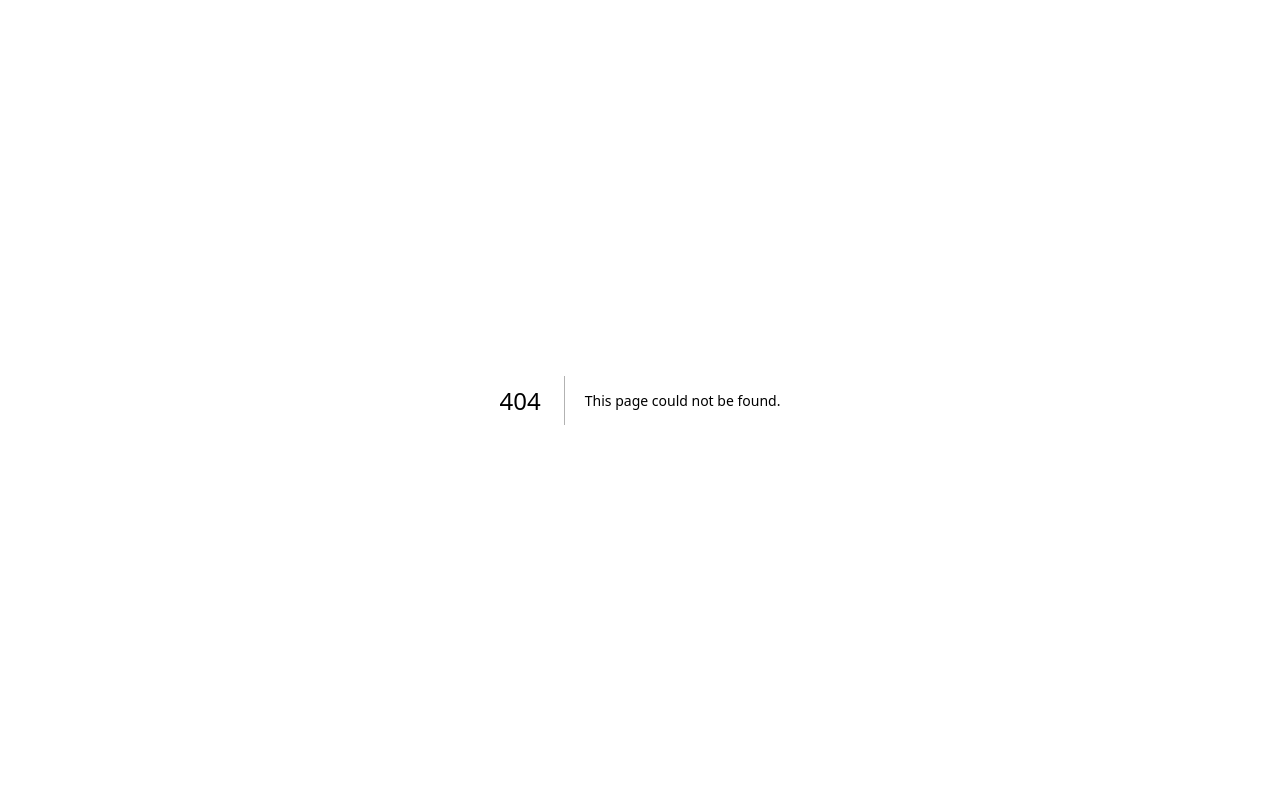
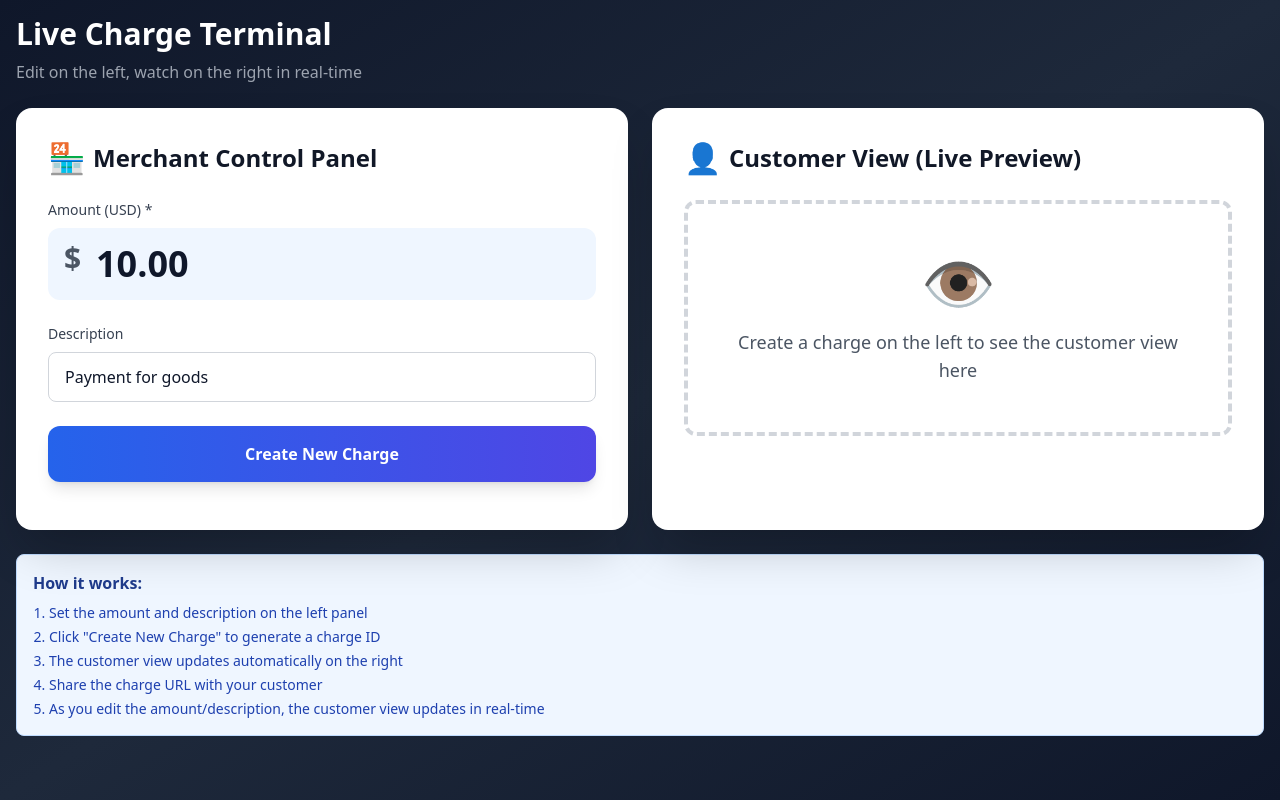
Before and after one commit to protegacloudpay/protega, a Next.js app in the folder frontend/: page /merchant/charge-live in a window 1280 px wide. Before the commit this address had no page. Built offline with nearby package versions, Linux system fonts and the light colour scheme.

Commit message:
Add live interlinked merchant-customer charge terminal

```diff
--- a/frontend/src/pages/customer/accept-charge.tsx
+++ b/frontend/src/pages/customer/accept-charge.tsx
@@ -23,7 +23,7 @@ interface PaymentMethod {
 
 export default function CustomerAcceptCharge() {
   const router = useRouter();
-  const { charge_id } = router.query;
+  const { charge_id, amount, description } = router.query;
 
   const [chargeId, setChargeId] = useState('');
   const [chargeData, setChargeData] = useState<any>(null);
@@ -36,9 +36,22 @@ export default function CustomerAcceptCharge() {
   useEffect(() => {
     if (charge_id && typeof charge_id === 'string') {
       setChargeId(charge_id);
-      loadChargeDetails(charge_id);
+
+      // If amount/description are in URL, show them directly (from merchant live view)
+      if (amount && description) {
+        setChargeData({
+          charge_id: charge_id,
+          amount_cents: Math.round(parseFloat(amount as string) * 100),
+          description: description,
+          merchant_name: "Merchant",
+          status: "pending"
+        });
+      } else {
+        // Otherwise load from API
+        loadChargeDetails(charge_id);
+      }
     }
-  }, [charge_id]);
+  }, [charge_id, amount, description]);
 
   const loadChargeDetails = async (cid: string) => {
     setLoading(true);
--- a/frontend/src/pages/index.tsx
+++ b/frontend/src/pages/index.tsx
@@ -85,7 +85,7 @@ export default function Home() {
               🏪 For Merchants
             </h2>
             <div className="grid md:grid-cols-2 gap-6">
-              <Link href="/merchant/charge" className="block">
+              <Link href="/merchant/charge-live" className="block">
                 <div className="card hover:shadow-xl transition-shadow bg-gradient-to-br from-blue-50 to-indigo-50 border-blue-200 p-8">
                   <div className="flex items-start gap-4">
                     <div className="flex-shrink-0 w-16 h-16 bg-blue-600 rounded-xl flex items-center justify-center">
--- /dev/null
+++ b/frontend/src/pages/merchant/charge-live.tsx
@@ -0,0 +1,210 @@
+import { useState } from 'react';
+import Head from 'next/head';
+
+/**
+ * Merchant Charge Terminal with Live Customer View
+ *
+ * Shows merchant controls on the left and customer view on the right
+ * All changes are live-synced
+ */
+
+export default function MerchantChargeLive() {
+  const [amount, setAmount] = useState('10.00');
+  const [description, setDescription] = useState('Payment for goods');
+  const [chargeId, setChargeId] = useState('');
+  const [customerUrl, setCustomerUrl] = useState('');
+
+  const handleAmountChange = (newAmount: string) => {
+    setAmount(newAmount);
+    // If charge ID exists, update it on the customer side
+    if (chargeId) {
+      // Could update via API here
+    }
+  };
+
+  const generateNewCharge = () => {
+    const newId = `CHARGE-${Math.random().toString(36).substr(2, 9).toUpperCase()}`;
+    setChargeId(newId);
+
+    const baseUrl = typeof window !== 'undefined' ? window.location.origin : '';
+    setCustomerUrl(`${baseUrl}/customer/accept-charge?charge_id=${newId}&amount=${amount}&description=${encodeURIComponent(description)}`);
+  };
+
+  return (
+    <>
+      <Head>
+        <title>Live Charge Terminal</title>
+      </Head>
+
+      <div className="min-h-screen bg-gradient-to-br from-slate-900 via-slate-800 to-slate-900 p-4">
+        <div className="max-w-7xl mx-auto">
+          {/* Header */}
+          <div className="mb-6">
+            <h1 className="text-3xl font-bold text-white mb-2">Live Charge Terminal</h1>
+            <p className="text-gray-400">Edit on the left, watch on the right in real-time</p>
+          </div>
+
+          <div className="grid grid-cols-1 lg:grid-cols-2 gap-6">
+            {/* MERCHANT SIDE - LEFT */}
+            <div className="bg-white rounded-2xl shadow-2xl p-8">
+              <h2 className="text-2xl font-bold text-gray-900 mb-6 flex items-center gap-2">
+                <span className="text-3xl">🏪</span>
+                Merchant Control Panel
+              </h2>
+
+              {/* Amount Input */}
+              <div className="mb-6">
+                <label className="block text-sm font-medium text-gray-700 mb-2">
+                  Amount (USD) *
+                </label>
+                <div className="relative">
+                  <span className="absolute left-4 top-3 text-3xl font-bold text-gray-600">$</span>
+                  <input
+                    type="number"
+                    step="0.01"
+                    min="0.01"
+                    value={amount}
+                    onChange={(e) => handleAmountChange(e.target.value)}
+                    placeholder="0.00"
+                    className="w-full pl-12 pr-4 py-4 text-4xl font-bold border-3 border-blue-500 rounded-xl focus:ring-4 focus:ring-blue-500 focus:border-transparent bg-blue-50"
+                  />
+                </div>
+              </div>
+
+              {/* Description */}
+              <div className="mb-6">
+                <label className="block text-sm font-medium text-gray-700 mb-2">
+                  Description
+                </label>
+                <input
+                  type="text"
+                  value={description}
+                  onChange={(e) => setDescription(e.target.value)}
+                  placeholder="What is this payment for?"
+                  className="w-full px-4 py-3 border border-gray-300 rounded-lg focus:ring-2 focus:ring-blue-500 focus:border-transparent"
+                />
+              </div>
+
+              {/* Generate/Update Charge */}
+              <button
+                onClick={generateNewCharge}
+                className="w-full bg-gradient-to-r from-blue-600 to-indigo-600 hover:from-blue-700 hover:to-indigo-700 text-white font-bold py-4 px-6 rounded-xl transition-all shadow-lg mb-4"
+              >
+                {chargeId ? 'Update Charge' : 'Create New Charge'}
+              </button>
+
+              {/* Charge Info */}
+              {chargeId && (
+                <div className="bg-blue-50 border-2 border-blue-200 rounded-lg p-4">
+                  <div className="text-sm text-blue-700 mb-2">Charge ID:</div>
+                  <div className="text-2xl font-bold text-blue-900 font-mono mb-3">{chargeId}</div>
+                  <div className="text-xs text-blue-600 mb-3">
+                    Share this URL with your customer:
+                  </div>
+                  <div className="bg-white p-3 rounded border border-blue-300">
+                    <div className="text-xs font-mono text-gray-800 break-all">
+                      {customerUrl}
+                    </div>
+                  </div>
+                </div>
+              )}
+            </div>
+
+            {/* CUSTOMER SIDE - RIGHT (IFRAME/LIVE VIEW) */}
+            <div className="bg-white rounded-2xl shadow-2xl p-8">
+              <h2 className="text-2xl font-bold text-gray-900 mb-6 flex items-center gap-2">
+                <span className="text-3xl">👤</span>
+                Customer View (Live Preview)
+              </h2>
+
+              {chargeId ? (
+                <div className="border-4 border-dashed border-teal-400 rounded-xl p-8 bg-teal-50">
+                  <div className="text-center mb-6">
+                    <div className="w-16 h-16 bg-teal-100 rounded-full mx-auto flex items-center justify-center text-4xl mb-4">
+                      💳
+                    </div>
+                    <h3 className="text-3xl font-bold text-gray-900 mb-2">
+                      Payment Request
+                    </h3>
+                    <p className="text-gray-600">
+                      Review and accept the charge
+                    </p>
+                  </div>
+
+                  {/* Charge Details */}
+                  <div className="bg-white rounded-lg p-6 mb-6">
+                    <div className="text-center mb-4">
+                      <div className="text-6xl font-bold text-gray-900 mb-2">
+                        ${amount}
+                      </div>
+                      {description && (
+                        <div className="text-lg text-gray-600">
+                          {description}
+                        </div>
+                      )}
+                    </div>
+
+                    <div className="border-t pt-4 space-y-2 text-sm">
+                      <div className="flex justify-between">
+                        <span className="text-gray-600">Charge ID</span>
+                        <span className="font-mono font-semibold">{chargeId}</span>
+                      </div>
+                      <div className="flex justify-between">
+                        <span className="text-gray-600">Status</span>
+                        <span className="text-blue-600 font-semibold">Pending</span>
+                      </div>
+                    </div>
+                  </div>
+
+                  {/* Payment Method Selection */}
+                  <div className="bg-white rounded-lg p-4 border-2 border-teal-300 mb-6">
+                    <div className="flex items-center gap-3">
+                      <div className="text-3xl">💳</div>
+                      <div>
+                        <div className="font-semibold text-gray-900">
+                          VISA •••• 4242
+                        </div>
+                        <div className="text-sm text-gray-600">
+                          Default Payment Method
+                        </div>
+                      </div>
+                      <div className="ml-auto text-2xl text-teal-600">✓</div>
+                    </div>
+                  </div>
+
+                  {/* Accept Button */}
+                  <button className="w-full bg-gradient-to-r from-teal-600 to-cyan-600 hover:from-teal-700 hover:to-cyan-700 text-white font-bold py-4 px-6 rounded-xl transition-all shadow-lg">
+                    Accept & Pay
+                  </button>
+
+                  <p className="text-center text-xs text-gray-500 mt-4">
+                    This is a live preview of what your customer sees
+                  </p>
+                </div>
+              ) : (
+                <div className="border-4 border-dashed border-gray-300 rounded-xl p-12 text-center">
+                  <div className="text-6xl mb-4">👁️</div>
+                  <p className="text-gray-600 text-lg">
+                    Create a charge on the left to see the customer view here
+                  </p>
+                </div>
+              )}
+            </div>
+          </div>
+
+          {/* Instructions */}
+          <div className="mt-6 bg-blue-50 border border-blue-200 rounded-lg p-4">
+            <h3 className="font-bold text-blue-900 mb-2">How it works:</h3>
+            <ol className="text-sm text-blue-800 space-y-1 ml-4 list-decimal">
+              <li>Set the amount and description on the left panel</li>
+              <li>Click "Create New Charge" to generate a charge ID</li>
+              <li>The customer view updates automatically on the right</li>
+              <li>Share the charge URL with your customer</li>
+              <li>As you edit the amount/description, the customer view updates in real-time</li>
+            </ol>
+          </div>
+        </div>
+      </div>
+    </>
+  );
+}
--- a/frontend/src/pages/merchant/charge.tsx
+++ b/frontend/src/pages/merchant/charge.tsx
@@ -1,4 +1,4 @@
-import { useState } from 'react';
+import { useState, useEffect } from 'react';
 import Head from 'next/head';
 import { useRouter } from 'next/router';
 
@@ -18,6 +18,7 @@ export default function MerchantCharge() {
   const [loading, setLoading] = useState(false);
   const [error, setError] = useState('');
   const [chargeCreated, setChargeCreated] = useState<any>(null);
+  const [ws, setWs] = useState<WebSocket | null>(null);
 
   const handleCreateCharge = async (e: React.FormEvent) => {
     e.preventDefault();
```
